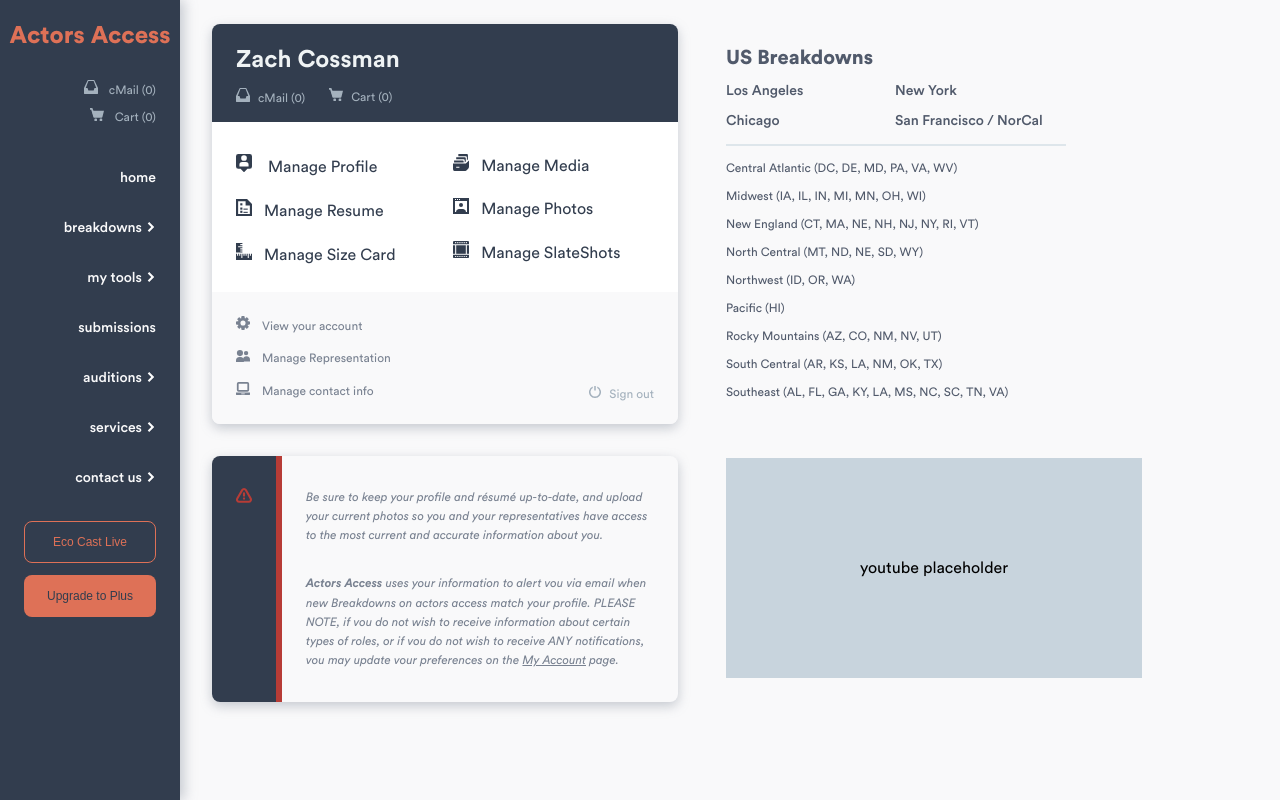
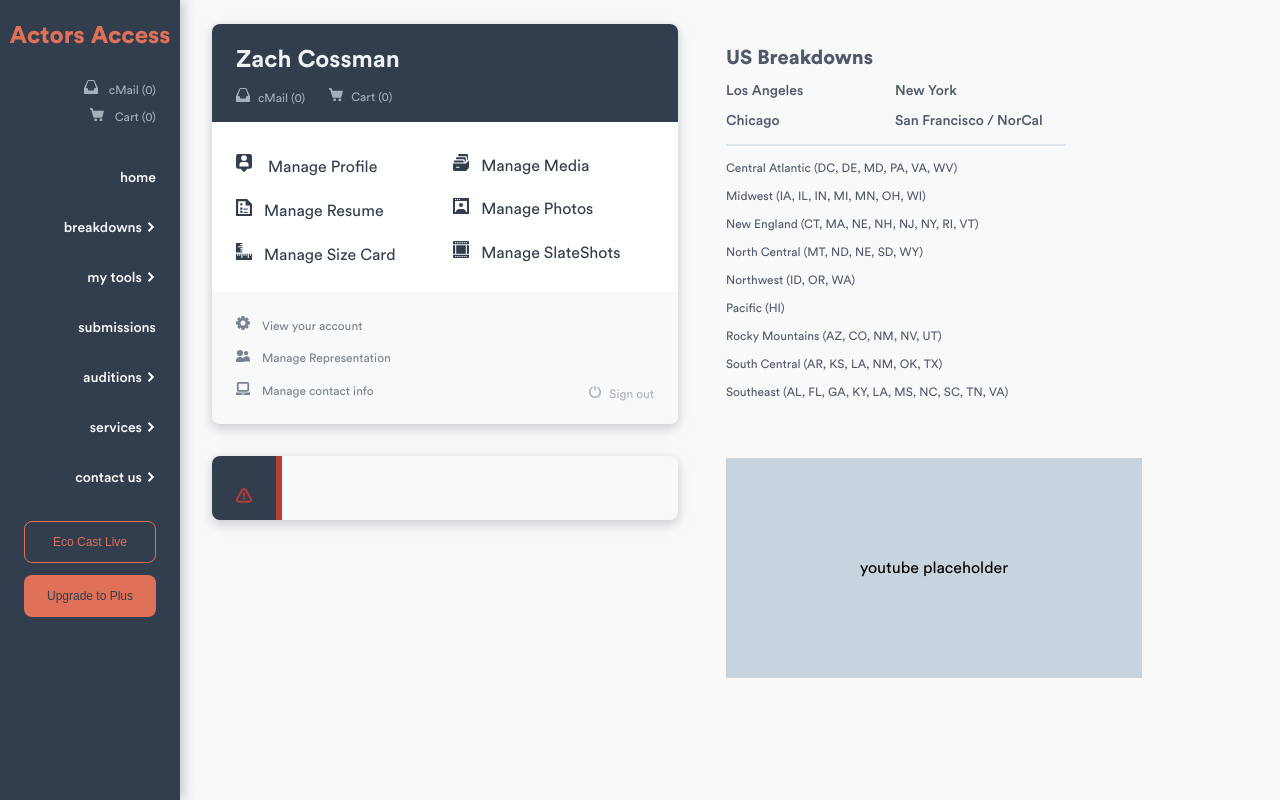
Before and after one commit to Zachcos/ActorsAccessRedesign, a Next.js app: page / in a window 1280 px wide. Built offline with nearby package versions, Linux system fonts and the light colour scheme.

Commit message:
Refactor AlertCard component to render children

```diff
--- a/components/AlertCard.tsx
+++ b/components/AlertCard.tsx
@@ -24,22 +24,8 @@
     }
   }
   .main {
-    ${font(12, 400, `${colors.neut_6}`, 'italic')};
     box-sizing: border-box;
     padding: 32px 24px 32px 24px;
-    p {
-      line-height: 1.2rem;
-      margin-bottom: 1.8rem;
-      &:last-child {
-        margin-bottom: 0;
-      }
-      i {
-        ${font(12, 800)};
-      }
-      a {
-        color: ${colors.neut_6};
-      }
-    }
   }
   &.danger {
     .sidebar {
@@ -67,31 +53,18 @@
   }
 `;
 
-interface Props {
+interface Props extends React.PropsWithChildren {
   type: string;
 }
 
-const AlertCard = ({ type }: Props) => (
+const AlertCard = ({ type, children }: Props) => (
   <Card className={type}>
     <div className='sidebar'>
       <div className='iconContainer'>
         {type === 'danger' ? <Warning /> : <Info />}
       </div>
     </div>
-    <div className='main'>
-      <p>
-        Be sure to keep your profile and résumé up-to-date, and upload your
-        current photos so you and your representatives have access to the most
-        current and accurate information about you.
-      </p>
-      <p>
-        <i>Actors Access</i> uses your information to alert vou via email when
-        new Breakdowns on actors access match your profile. PLEASE NOTE, if vou
-        do not wish to receive information about certain types of roles, or if
-        vou do not wish to receive ANY notifications, vou may update vour
-        preferences on the <a href='#'>My Account</a> page.
-      </p>
-    </div>
+    <div className='main'>{children}</div>
   </Card>
 );
 
```
